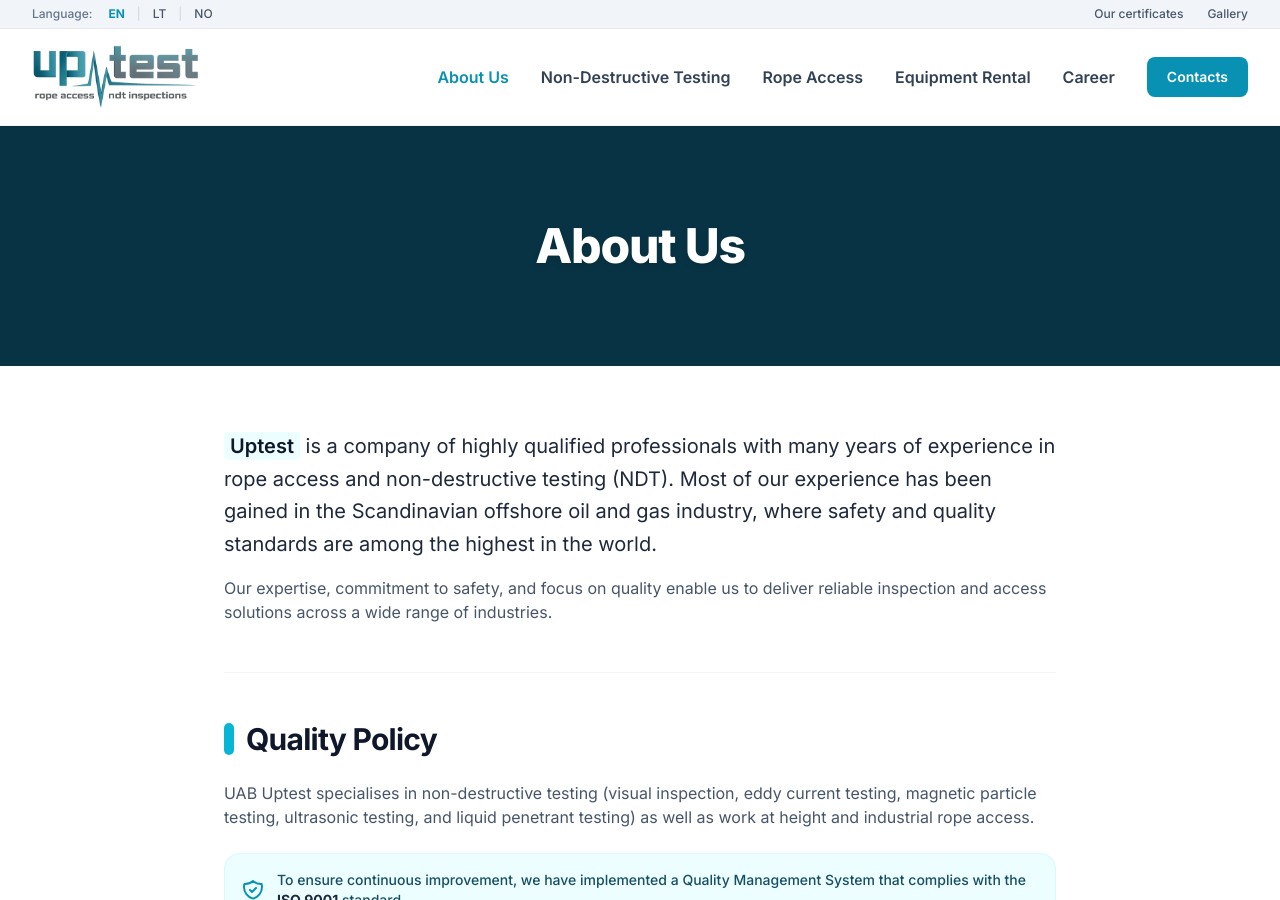
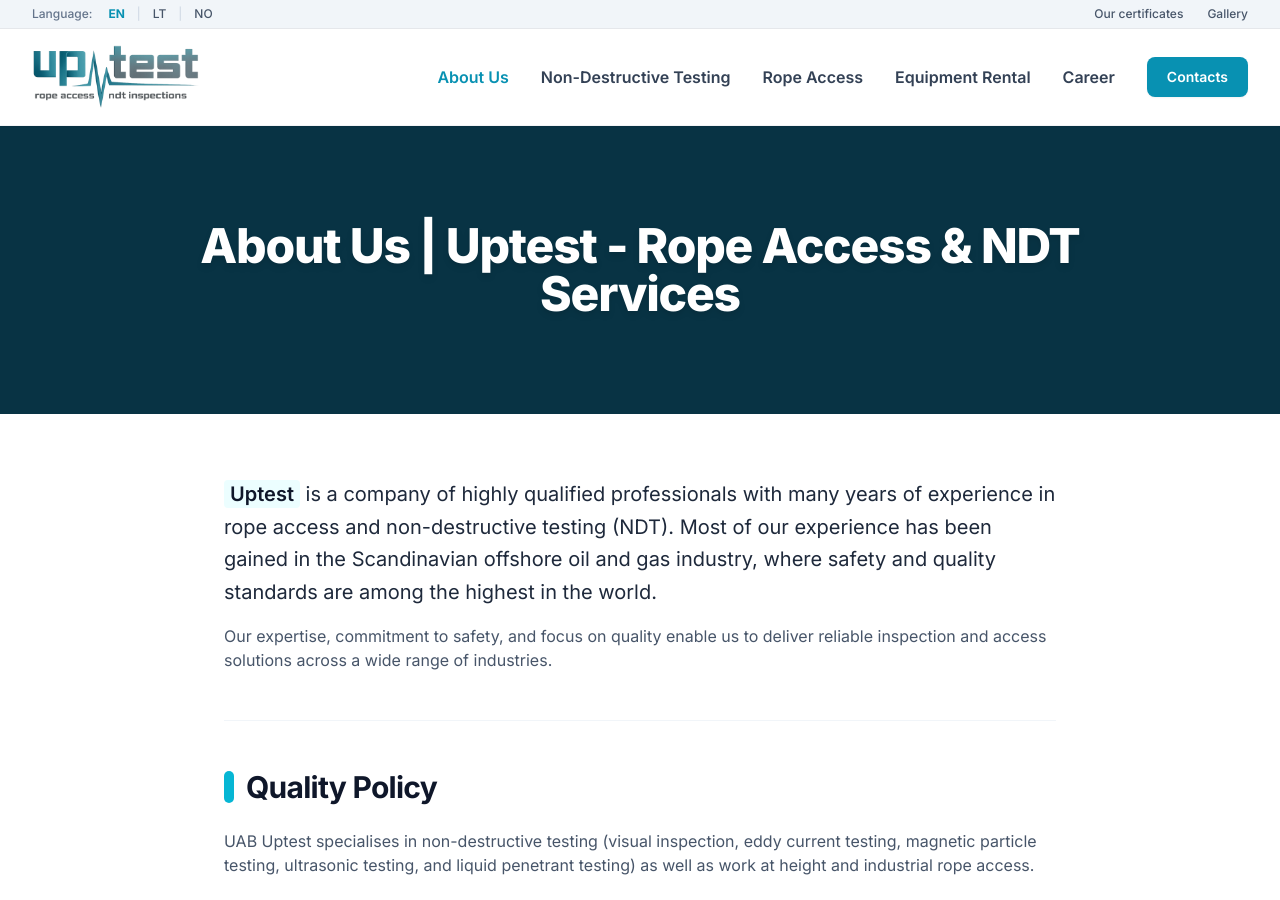
Before and after one commit to mruslys/uptest.no, a Jekyll site: the page built from about-us/index.html, in a window 1280 px wide and 900 px high. Built offline with Jekyll 4.4.1, drawn with Linux system fonts in a browser that asks for light colours; nearby versions of some CDN libraries.

Commit message:
Update index.html

```diff
--- a/about-us/index.html
+++ b/about-us/index.html
@@ -2,10 +2,10 @@
 layout: page
 lang: en
 current_page: about
-title: "About Us"
+title: "About Us | Uptest - Rope Access & NDT Services"
 header_image: "images/uptest-neardomoji-kontrole-1.jpg"
 og_title: "About Us | Uptest"
-og_description: "Uptest is a company of highly qualified professionals specializing in rope access and non-destructive testing (NDT), adhering to the highest Scandinavian safety standards."
+og_description: "Uptest provides professional rope access and non-destructive testing (NDT) services, adhering to the highest Scandinavian safety standards."
 og_image: "https://mruslys.github.io/uptest.no/images/uptest-neardomoji-kontrole-1.jpg"
 og_type: "website"
 ---
```
